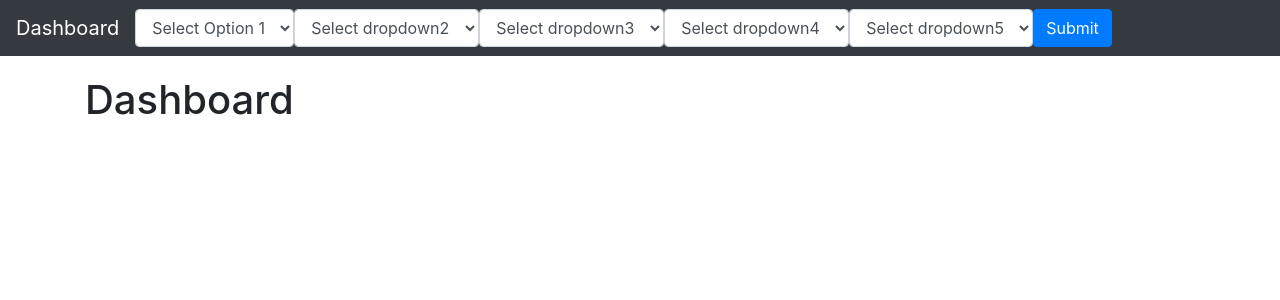
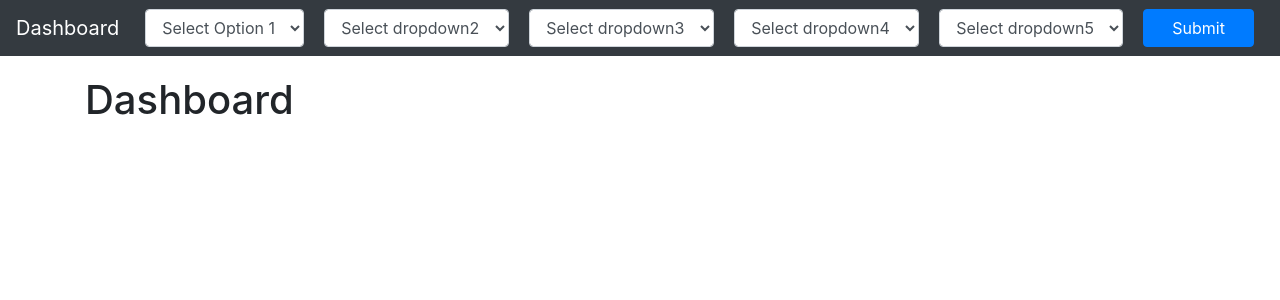
Before and after one commit to patelhardik/sample_dash, a Django app: page /dashboard/ in a window 1280 px wide. Shown: the top 300 px of the page. Run offline with Django 5.2, Linux system fonts and the light colour scheme; some libraries are stand-ins or nearby versions.

Commit message:
Context and stylesheet both works

```diff
--- a/dashboard/templates/dashboard.html
+++ b/dashboard/templates/dashboard.html
@@ -19,20 +19,34 @@
         .navbar-nav {
             display: flex;
             justify-content: space-between;
+            align-items: center;
             width: 100%;
         }
         .nav-item {
             flex: 1;
+            padding: 0 10px;
             display: flex;
             justify-content: center;
+            align-items: center;
         }
-        .nav-item select, .nav-item form {
-            width: 80%;
+        .nav-item select,
+        .nav-item button {
+            width: 100%;
+            max-width: 200px;
         }
         .submit-btn {
             color: #ffffff;
             background-color: #007bff;
             border-color: #007bff;
+        }
+        @media (max-width: 768px) {
+            .nav-item {
+                padding: 5px 0;
+            }
+            .nav-item select,
+            .nav-item button {
+                max-width: 100%;
+            }
         }
     </style>
 </head>
@@ -43,9 +57,9 @@
             <span class="navbar-toggler-icon"></span>
         </button>
         <div class="collapse navbar-collapse" id="navbarNavDropdown">
-            <ul class="navbar-nav mr-auto">
-                <form method="post" class="form-inline">
-                    {% csrf_token %}
+            <form method="post" class="form-inline w-100">
+                {% csrf_token %}
+                <ul class="navbar-nav w-100">
                     <li class="nav-item">
                         <select class="form-control" id="dropdown1" name="dropdown1">
                             <option value="">Select Option 1</option>
@@ -78,12 +92,11 @@
                             <!-- Options will be populated by JavaScript -->
                         </select>
                     </li>
-                    <!-- Submit Button -->
                     <li class="nav-item">
                         <button type="submit" class="btn btn-primary submit-btn">Submit</button>
                     </li>
-                </form>
-            </ul>
+                </ul>
+            </form>
         </div>
     </nav>
     <div class="container">
```
